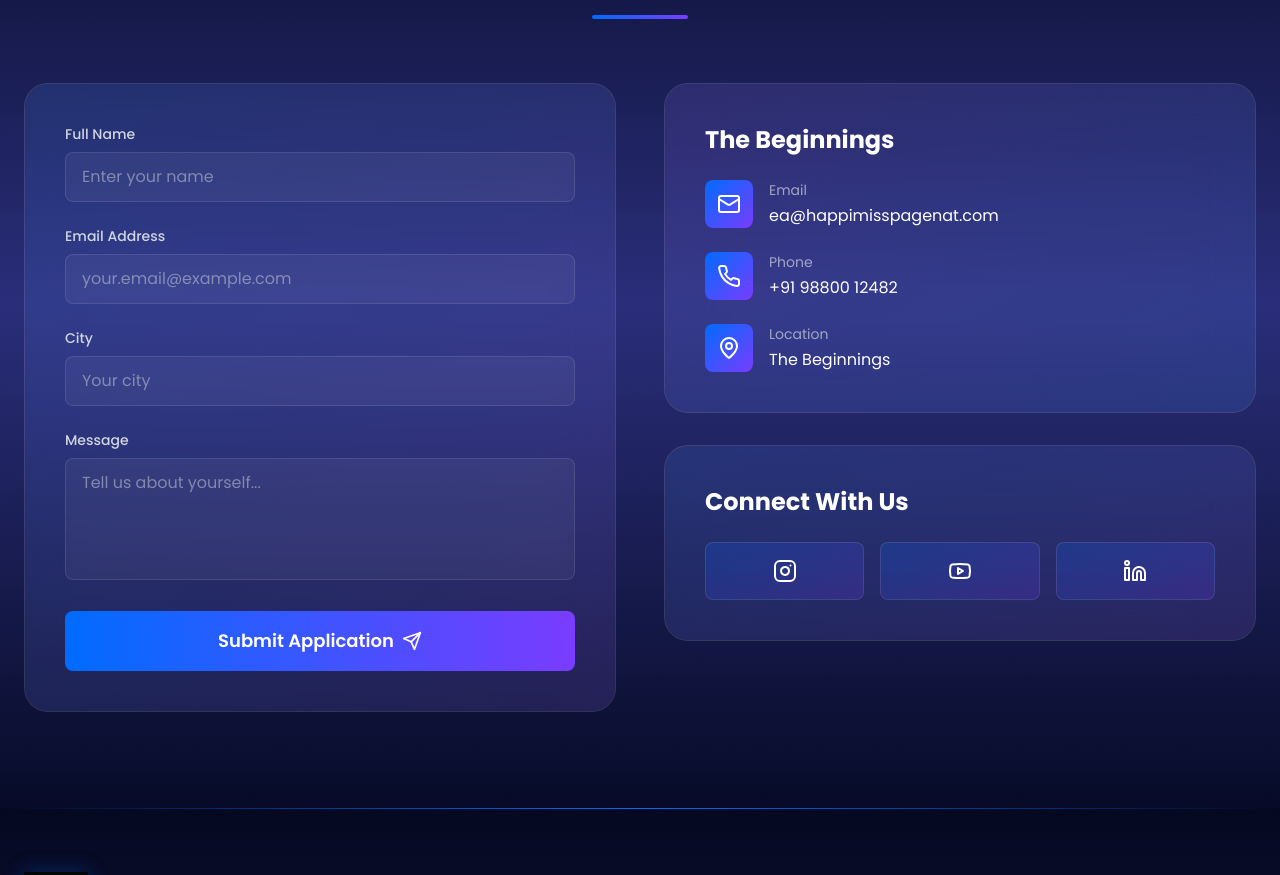
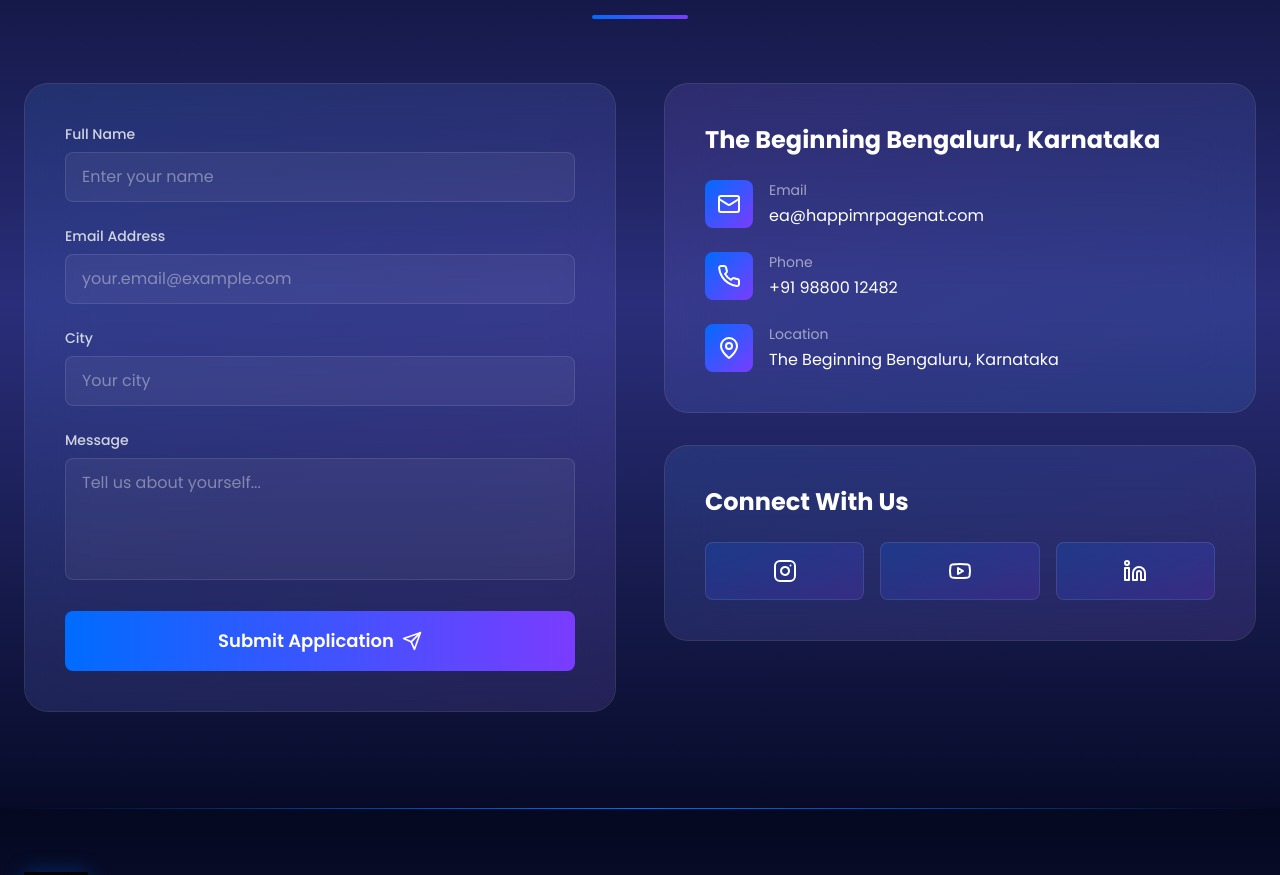
Before and after one commit to PageantMrpage/Pageant-Mr-Website, a React (Vite) app: page / in a window 1280 px wide. Shown: the part 6669-7544 px from the top of the page. Built offline with nearby package versions, Linux system fonts and the light colour scheme; a web font is replaced by a local one.

Commit message:
Updated ContactSection.tsx

```diff
--- a/src/components/ContactSection.tsx
+++ b/src/components/ContactSection.tsx
@@ -128,7 +128,8 @@ export default function ContactSection() {
               <div className="absolute inset-0 bg-gradient-to-br from-[#7A3CFF]/10 to-[#006CFF]/10 rounded-3xl" />
 
               <div className="relative">
-                <h3 className="text-2xl font-bold text-white mb-6">The Beginnings</h3>
+                <h3 className="text-2xl font-bold text-white mb-6">The Beginning
+Bengaluru, Karnataka</h3>
 
                 <div className="space-y-6">
                   <a
@@ -141,7 +142,7 @@ export default function ContactSection() {
                     <div>
                       <p className="text-sm text-[#D1D5E0]/70 mb-1">Email</p>
                       <p className="text-white group-hover:text-[#006CFF] transition-colors">
-                        ea@happimisspagenat.com
+                        ea@happimrpagenat.com
                       </p>
                     </div>
                   </a>
@@ -164,7 +165,8 @@ export default function ContactSection() {
                     </div>
                     <div>
                       <p className="text-sm text-[#D1D5E0]/70 mb-1">Location</p>
-                      <p className="text-white">The Beginnings</p>
+                      <p className="text-white">The Beginning
+Bengaluru, Karnataka</p>
                     </div>
                   </div>
                 </div>
```
